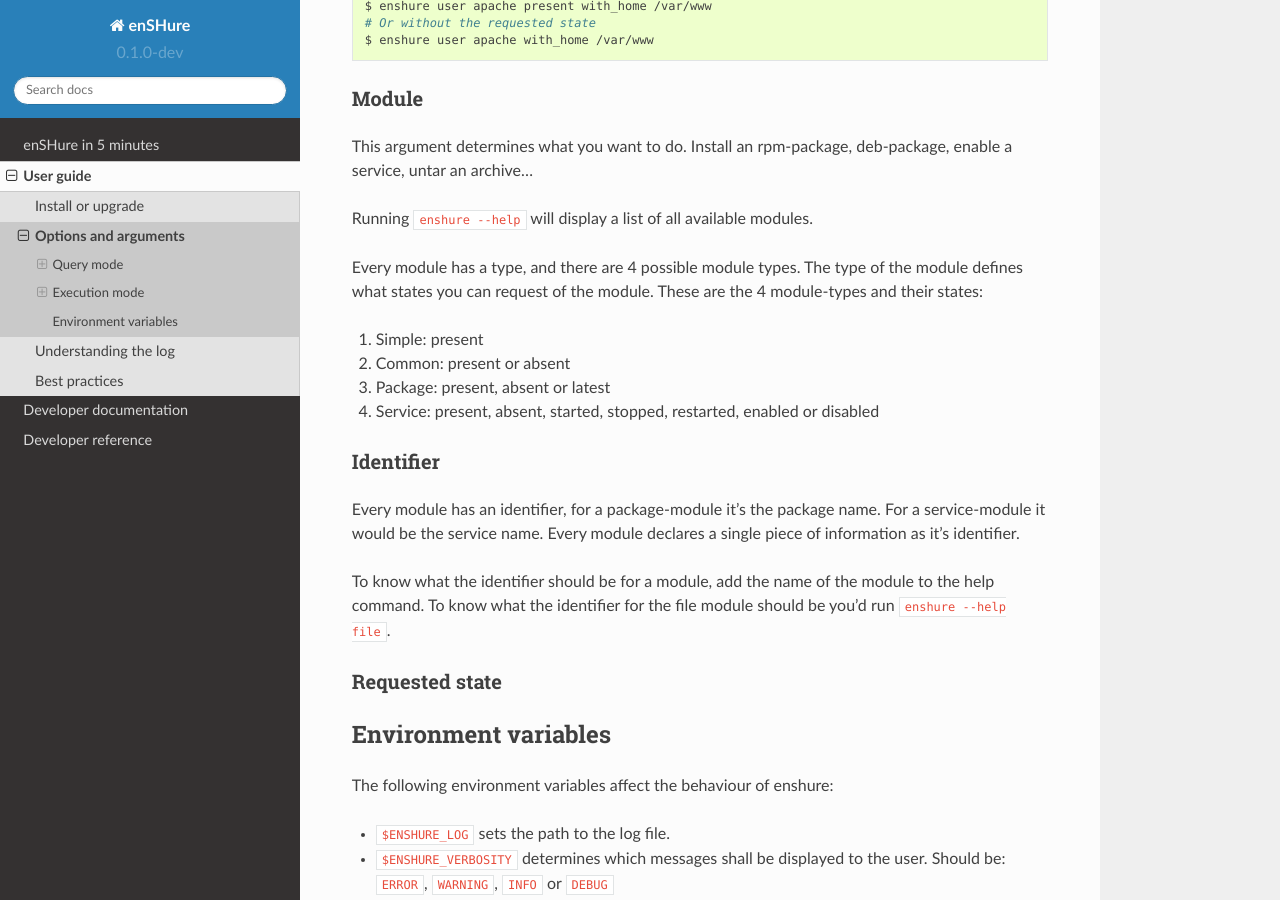
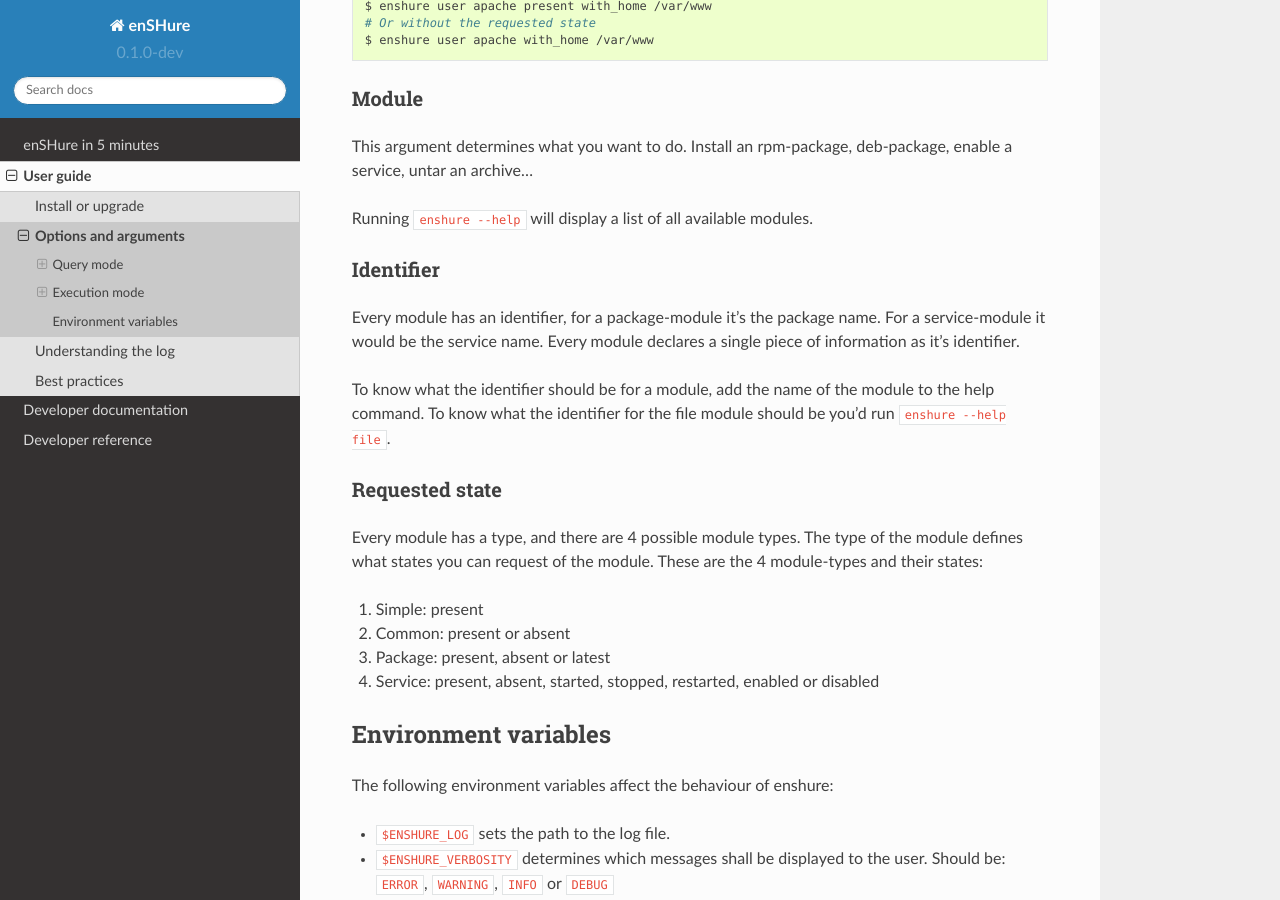
Before and after one commit to gbraekmans/enshure, a Sphinx documentation site: the page built from doc/user/arguments.rst, in a window 1280 px wide and 900 px high, scrolled down 1800 px. Built offline with Sphinx 7.4.7 and the Read the Docs theme 2.0.0, drawn with Linux system fonts in a browser that asks for light colours; some of the changed lines change nothing that is shown.

Commit message:
Improved task support

```diff
--- a/doc/user/arguments.rst
+++ b/doc/user/arguments.rst
@@ -89,14 +89,6 @@
 
 Running ``enshure --help`` will display a list of all available modules.
 
-Every module has a type, and there are 4 possible module types. The type
-of the module defines what states you can request of the module. These
-are the 4 module-types and their states:
-
-1. Simple: present
-2. Common: present or absent
-3. Package: present, absent or latest
-4. Service: present, absent, started, stopped, restarted, enabled or disabled
 
 Identifier
 ##########
@@ -112,6 +104,15 @@
 Requested state
 ###############
 
+Every module has a type, and there are 4 possible module types. The type
+of the module defines what states you can request of the module. These
+are the 4 module-types and their states:
+
+1. Simple: present
+2. Common: present or absent
+3. Package: present, absent or latest
+4. Service: present, absent, started, stopped, restarted, enabled or disabled
+
 Environment variables
 ---------------------
 
```
Also changed, not shown: 6 other files.
